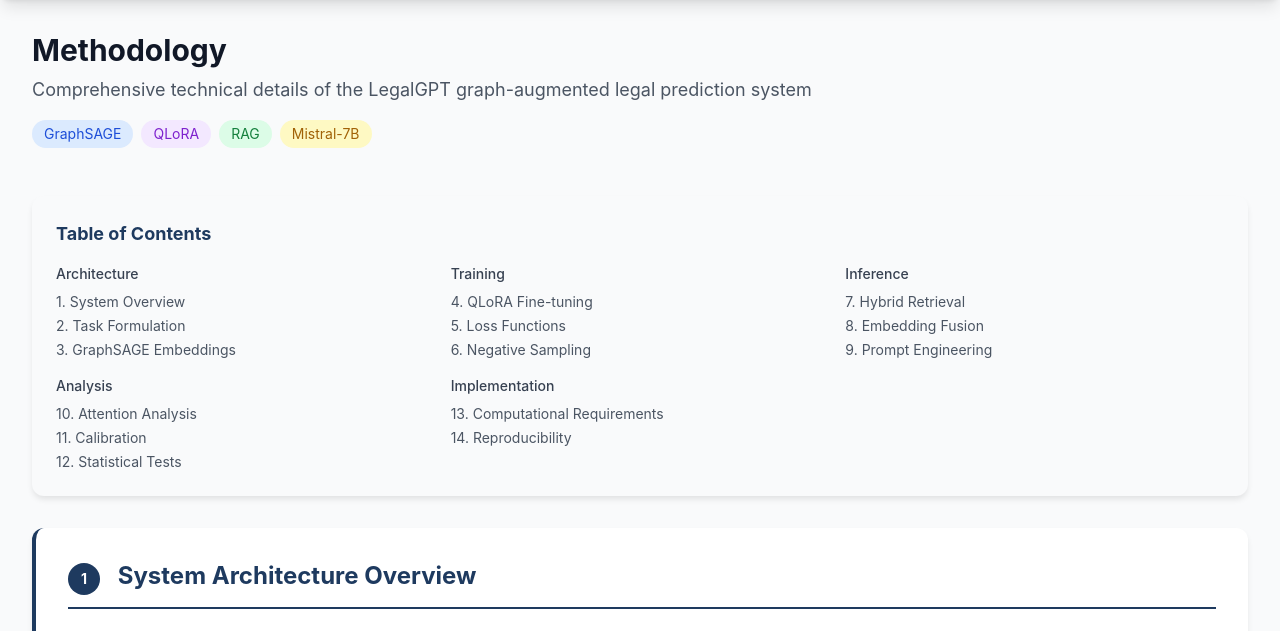
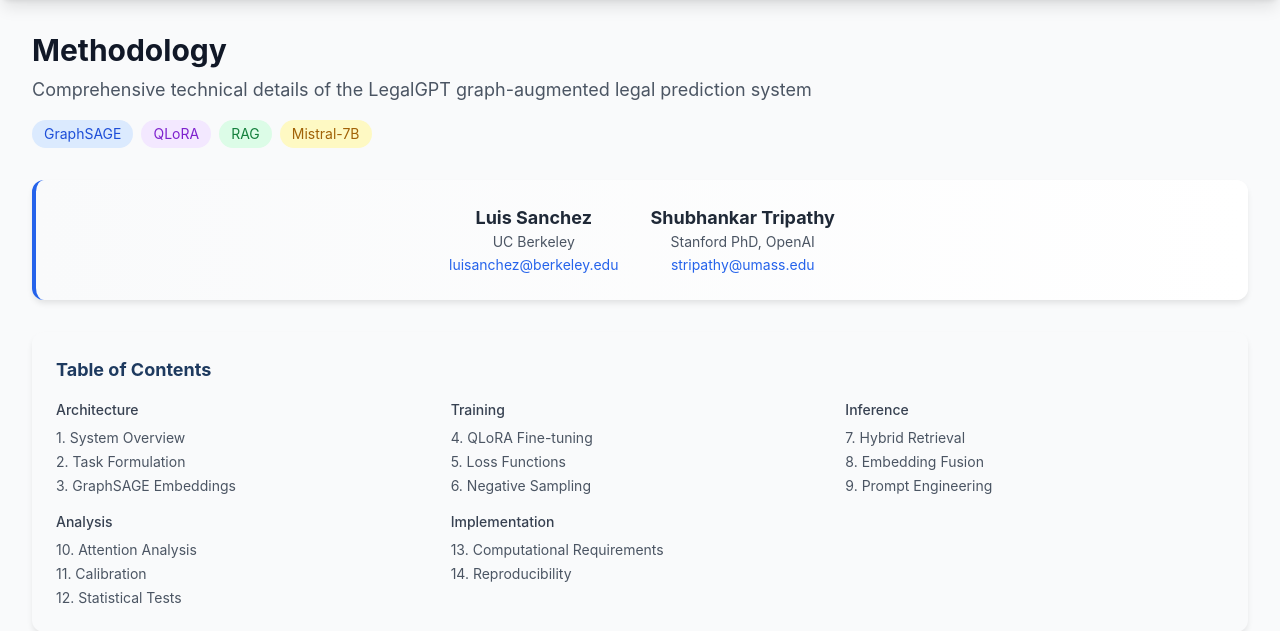
Before and after one commit to suislanchez/caselaw-graph-ring, a FastAPI app: page /methodology in a window 1280 px wide. Shown: the part 64-695 px from the top of the page. Run offline with FastAPI, Linux system fonts and the light colour scheme; some libraries are stand-ins or nearby versions.

Commit message:
Add authors section to methodology page

```diff
--- a/website/templates/methodology.html
+++ b/website/templates/methodology.html
@@ -2,7 +2,7 @@
 
 {% block content %}
 <!-- Page Header -->
-<section class="mb-12">
+<section class="mb-8">
     <h1 class="text-3xl font-bold text-gray-900 mb-2">Methodology</h1>
     <p class="text-gray-600 text-lg">
         Comprehensive technical details of the LegalGPT graph-augmented legal prediction system
@@ -12,6 +12,22 @@
         <span class="px-3 py-1 bg-purple-100 text-purple-700 rounded-full text-sm">QLoRA</span>
         <span class="px-3 py-1 bg-green-100 text-green-700 rounded-full text-sm">RAG</span>
         <span class="px-3 py-1 bg-yellow-100 text-yellow-700 rounded-full text-sm">Mistral-7B</span>
+    </div>
+</section>
+
+<!-- Authors -->
+<section class="card p-6 mb-8 bg-gradient-to-r from-gray-50 to-white border-l-4 border-blue-600">
+    <div class="flex flex-wrap gap-8 items-center justify-center">
+        <div class="text-center">
+            <div class="font-bold text-lg">Luis Sanchez</div>
+            <div class="text-sm text-gray-600">UC Berkeley</div>
+            <a href="mailto:luisanchez@berkeley.edu" class="text-sm text-blue-600 hover:underline">luisanchez@berkeley.edu</a>
+        </div>
+        <div class="text-center">
+            <div class="font-bold text-lg">Shubhankar Tripathy</div>
+            <div class="text-sm text-gray-600">Stanford PhD, OpenAI</div>
+            <a href="mailto:stripathy@umass.edu" class="text-sm text-blue-600 hover:underline">stripathy@umass.edu</a>
+        </div>
     </div>
 </section>
 
```
Also changed, not shown: 1 other file.
